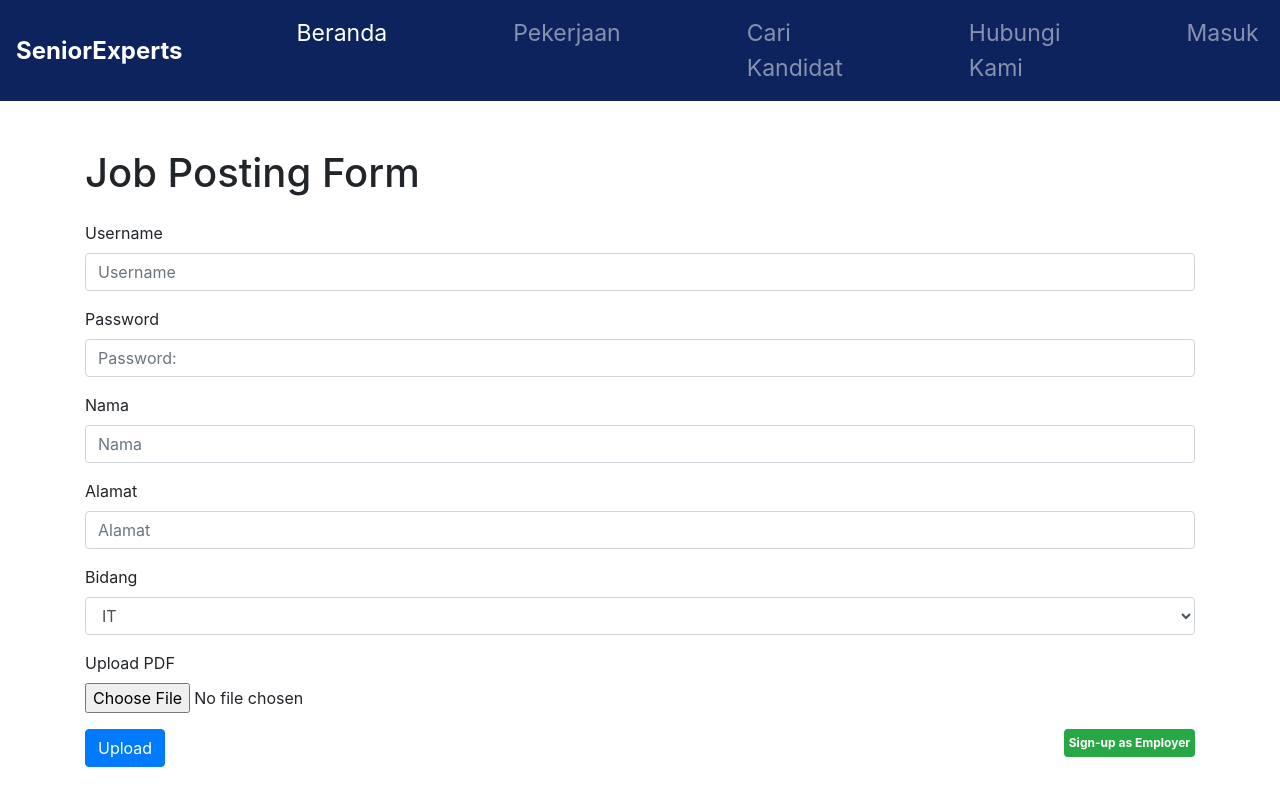
After one commit to GeryYulianto/SeniorExperts, a PHP site: the page made by Employer Side/job_posting/job_post_form.php in a window 1280 px wide. The commit adds this page. Run offline with PHP 8.4, Linux system fonts and the light colour scheme; some libraries are stand-ins or nearby versions; some web fonts are replaced.

Commit message:
add form and fix logic

```diff
--- /dev/null
+++ b/Employer Side/job_posting/job_post_form.php
@@ -0,0 +1,43 @@
+<?php require "../../misc/header.php" ?>
+<body>
+    <div class="container mt-5">
+        <h1 class="mb-4">Job Posting Form</h1>
+        <form action="sign_up.php" method="post" enctype="multipart/form-data">
+            <div class="form-group">
+                <label for="username">Username</label>
+                <input type="text" class="form-control" id="username" name="username" placeholder="Username" required>
+            </div>
+            <div class="form-group">
+                <label for="alamat">Password</label>
+                <input type="password" class="form-control" id="pass" name="pass" placeholder="Password:" required>
+            </div>
+            <div class="form-group">
+                <label for="nama">Nama</label>
+                <input type="text" class="form-control" id="nama" name="nama" placeholder="Nama" required>
+            </div>
+            <div class="form-group">
+                <label for="alamat">Alamat</label>
+                <input type="text" class="form-control" id="alamat" name="alamat" placeholder="Alamat" required>
+            </div>
+            <div class="form-group">
+                <label for="bidang">Bidang</label>
+                <select class="form-control" id="bidang" name="bidang" required>
+                    <option value="IT">IT</option>
+                    <option value="Finance">Finance</option>
+                    <option value="Business Development">Business Development</option>
+                    <option value="Marketing">Marketing</option>
+                    <option value="Consultant">Consultant</option>
+                    <option value="Recruiting">Recruiting</option>
+                </select>
+            </div>
+            <div class="form-group">
+                <label for="file">Upload PDF</label>
+                <input type="file" class="form-control-file" id="file" accept="application/pdf" name="file" required>
+            </div>
+            <input type="hidden" name="form_type" value="user">
+            <button type="submit" class="btn btn-primary mb-2">Upload</button>
+            <a href="sign_up_admin.php" class="badge bg-success py-2" style="color: white; float: right">Sign-up as Employer</a>
+        </form>
+    </div>
+</body>
+</html>
--- a/Employer Side/profile_search.php
+++ b/Employer Side/profile_search.php
@@ -18,7 +18,7 @@
 
     <!-- Result -->
     <?php
-    require "../connect_db.php";
+    require "../misc/connect_db.php";
     $sql = "SELECT * FROM experts";
 
     if ($_SERVER['REQUEST_METHOD'] == "POST") {
--- /dev/null
+++ b/misc/header.css
@@ -0,0 +1,19 @@
+/* NAVIGATION BAR */
+.navbar {
+    background-color: #0D235D !important;
+}
+
+.navbar-nav .nav-link {
+    font-size: 23px;
+    margin-left: 90px;
+    margin-right: 20px;
+}
+
+.navbar-nav .nav-link:hover {
+    color: rgba(255, 255, 255, 0.7) !important;
+}
+
+.navbar-brand {
+    font-size: 1.5rem;
+    font-weight: bold;
+}
--- a/misc/header.php
+++ b/misc/header.php
@@ -12,6 +12,7 @@
     <link href="https://fonts.googleapis.com/css2?family=Arima:wght@100..700&family=Poppins:wght@500&display=swap" rel="stylesheet">
     <link href="https://fonts.googleapis.com/css2?family=Arima:wght@100..700&family=Montserrat:ital,wght@0,700;1,700&family=Poppins:wght@500&display=swap" rel="stylesheet">
     <link rel="stylesheet" href="https://fonts.googleapis.com/css2?family=Material+Symbols+Outlined:opsz,wght,FILL,GRAD@20..48,100..700,0..1,-50..200" />
+    <link rel="stylesheet" href="../misc/header.css">
 </head>
 <body id="body">
 
@@ -24,19 +25,19 @@
     <div class="collapse navbar-collapse justify-content-center" id="navbarNav">
         <ul class="navbar-nav">
             <li class="nav-item">
-                <a class="nav-link active" href="#">Beranda</a>
+                <a class="nav-link active" href="../Home/index.php">Beranda</a>
             </li>
             <li class="nav-item">
                 <a class="nav-link" href="#">Pekerjaan</a>
             </li>
             <li class="nav-item">
-                <a class="nav-link" href="#">Cari Kandidat</a>
+                <a class="nav-link" href="../Employer Side/profile_search.php">Cari Kandidat</a>
             </li>
             <li class="nav-item">
                 <a class="nav-link" href="#">Hubungi Kami</a>
             </li>
             <li class="nav-item">
-                <a class="nav-link" href="#">Masuk</a>
+                <a class="nav-link" href="../sign/sign_up_experts.php">Masuk</a>
             </li>
         </ul>
     </div>
```
Also changed, not shown: Home/home.css (+0 -20 lines), sign/sign_up.php (+71 -7 lines), sign/sign_up_admin.php (added, +28 -0 lines), sign/sign_up_experts.php (renamed from sign/sign_up_form.php, +4 -15 lines), 1 other file.
